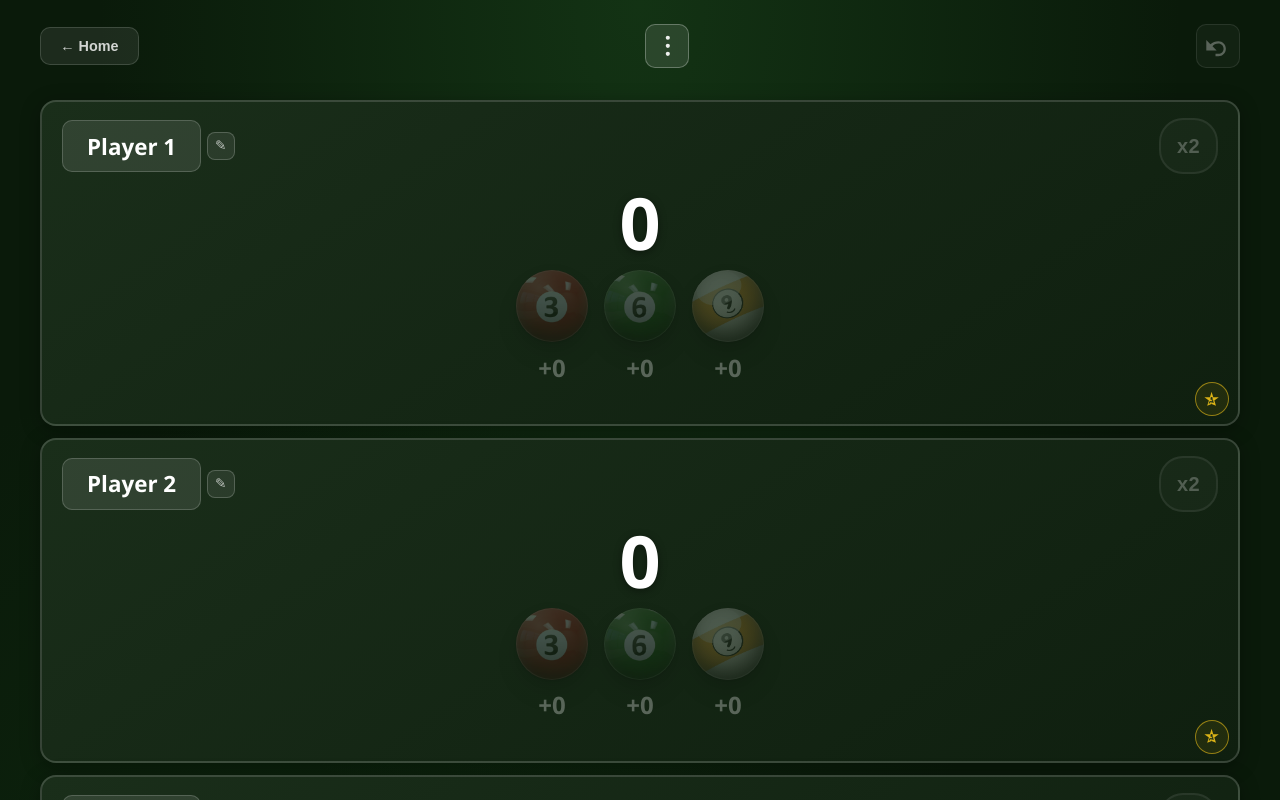
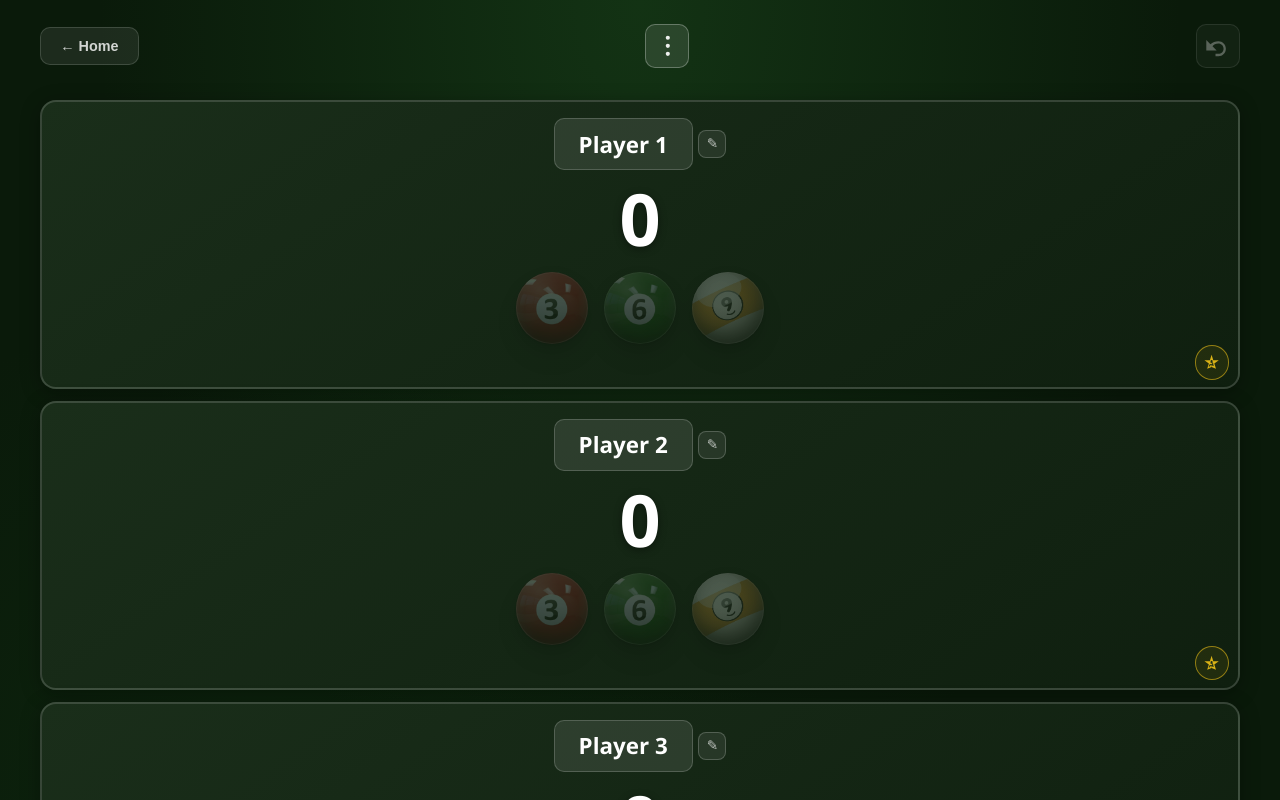
Before and after one commit to cuongtm18/e-billiard, a Nuxt app: page / in a window 1280 px wide. Both pictures are taken after a click on the button "New Game". Shown: the top 800 px of the page. Built offline with nearby package versions, Linux system fonts and the light colour scheme.

Commit message:
feat: change UI/UX x2

```diff
--- a/app/components/BilliardBall.vue
+++ b/app/components/BilliardBall.vue
@@ -2,36 +2,86 @@
 import type { BallValue } from '~/types/game'
 import { BALL_IMAGES } from '~/types/game'
 
-defineProps<{
+const props = defineProps<{
   value: BallValue
-  doubled?: boolean
   disabled?: boolean
 }>()
 
 const emit = defineEmits<{
-  click: []
+  score: [doubled: boolean]
 }>()
 
-function onClick(event: MouseEvent) {
-  event.stopPropagation()
-  emit('click')
-}
+const {
+  phase,
+  progress,
+  dragOffset,
+  onPointerDown,
+  onPointerMove,
+  onPointerUp,
+  onPointerCancel,
+} = useBallScoreGesture({
+  disabled: () => props.disabled === true,
+  onScore: doubled => emit('score', doubled),
+})
+
+const isCharging = computed(() => phase.value === 'charging' || phase.value === 'x2-ready')
+const isX2Ready = computed(() => phase.value === 'x2-ready')
+
+const frameStyle = computed(() => {
+  const transforms: string[] = []
+
+  if (dragOffset.value) {
+    transforms.push(`translateY(${dragOffset.value}px)`)
+  }
+
+  if (phase.value === 'pressing') {
+    transforms.push('scale(0.96)')
+  }
+  else if (isX2Ready.value) {
+    transforms.push('scale(1.05)')
+  }
+
+  return transforms.length > 0 ? { transform: transforms.join(' ') } : undefined
+})
 </script>
 
 <template>
   <button
     type="button"
     class="ball"
-    :class="{ 'ball--doubled': doubled, 'ball--disabled': disabled }"
+    :class="{
+      'ball--disabled': disabled,
+      'ball--pressing': phase === 'pressing',
+      'ball--charging': isCharging,
+      'ball--x2-ready': isX2Ready,
+    }"
     :aria-label="`Ball ${value}`"
+    :aria-disabled="disabled"
     :disabled="disabled"
-    @click="onClick"
+    @pointerdown="onPointerDown"
+    @pointermove="onPointerMove"
+    @pointerup="onPointerUp"
+    @pointercancel="onPointerCancel"
+    @contextmenu.prevent
   >
     <span
+      v-if="isCharging"
+      class="ball__swipe-track"
+      aria-hidden="true"
+    >
+      <span
+        class="ball__swipe-fill"
+        :style="{ height: `${Math.round(progress * 100)}%` }"
+      />
+      <span class="ball__swipe-label">×2</span>
+    </span>
+
+    <span
       class="ball-frame ball-frame--md ball-frame--interactive"
-      :class="{ 'ball-frame--doubled': doubled }"
+      :class="{ 'ball-frame--doubled': isX2Ready }"
+      :style="frameStyle"
     >
-      <span v-if="doubled" class="ball-frame__ring" aria-hidden="true" />
+      <span v-if="isX2Ready" class="ball-frame__ring" aria-hidden="true" />
       <img
         :src="BALL_IMAGES[value]"
         :alt="`Ball ${value}`"
@@ -41,19 +91,24 @@ function onClick(event: MouseEvent) {
         draggable="false"
       >
     </span>
-    <span v-if="doubled" class="ball__badge">×2</span>
+
+    <span v-if="isX2Ready" class="ball__badge">×2</span>
+    <span v-else-if="isCharging" class="ball__hint">↑</span>
   </button>
 </template>
 
 <style scoped>
 .ball {
   position: relative;
-  padding: 0;
+  padding: 0.35rem 0 0;
   border: none;
   background: transparent;
   cursor: pointer;
   flex-shrink: 0;
   border-radius: 50%;
+  touch-action: none;
+  user-select: none;
+  -webkit-user-select: none;
 }
 
 .ball--disabled {
@@ -61,14 +116,55 @@ function onClick(event: MouseEvent) {
   opacity: 0.45;
 }
 
-.ball--disabled:active {
-  transform: none;
+.ball--charging .ball-frame--interactive,
+.ball--x2-ready .ball-frame--interactive {
+  transition: transform 0.08s linear, box-shadow 0.12s ease;
+}
+
+.ball--x2-ready .ball-frame--interactive {
+  box-shadow:
+    0 0 0 2px rgba(255, 107, 53, 0.45),
+    0 8px 22px rgba(255, 107, 53, 0.35);
+}
+
+.ball__swipe-track {
+  position: absolute;
+  top: 0;
+  left: 50%;
+  transform: translateX(-50%);
+  width: 0.42rem;
+  height: 1.35rem;
+  border-radius: 999px;
+  background: rgba(255, 255, 255, 0.12);
+  overflow: hidden;
+  display: flex;
+  align-items: flex-end;
+  justify-content: center;
+  pointer-events: none;
+}
+
+.ball__swipe-fill {
+  width: 100%;
+  background: linear-gradient(180deg, #ffb347, #ff6b35);
+  border-radius: inherit;
+  transition: height 0.06s linear;
+}
+
+.ball__swipe-label {
+  position: absolute;
+  top: -0.95rem;
+  left: 50%;
+  transform: translateX(-50%);
+  font-size: 0.58rem;
+  font-weight: 800;
+  color: rgba(255, 180, 120, 0.9);
+  letter-spacing: 0.02em;
 }
 
 .ball__badge {
   position: absolute;
-  top: -4px;
-  right: -4px;
+  top: 0.15rem;
+  right: -0.2rem;
   background: #ff6b35;
   color: white;
   font-size: 0.65rem;
@@ -78,15 +174,72 @@ function onClick(event: MouseEvent) {
   line-height: 1;
   z-index: 4;
   box-shadow: 0 2px 8px rgba(0, 0, 0, 0.35);
+  animation: ball-badge-pop 0.18s ease-out;
+}
+
+.ball__hint {
+  position: absolute;
+  top: 0;
+  left: 50%;
+  transform: translateX(-50%);
+  font-size: 0.72rem;
+  font-weight: 800;
+  color: rgba(255, 255, 255, 0.55);
+  line-height: 1;
+  pointer-events: none;
+  animation: ball-hint-bounce 0.9s ease-in-out infinite;
+}
+
+@keyframes ball-badge-pop {
+  from {
+    transform: scale(0.7);
+    opacity: 0;
+  }
+
+  to {
+    transform: scale(1);
+    opacity: 1;
+  }
+}
+
+@keyframes ball-hint-bounce {
+  0%, 100% {
+    transform: translateX(-50%) translateY(0);
+    opacity: 0.55;
+  }
+
+  50% {
+    transform: translateX(-50%) translateY(-2px);
+    opacity: 0.95;
+  }
+}
+
+@media (prefers-reduced-motion: reduce) {
+  .ball__hint {
+    animation: none;
+  }
+
+  .ball__badge {
+    animation: none;
+  }
 }
 
 @media (max-width: 640px) {
+  .ball {
+    padding-top: 0.3rem;
+  }
+
   .ball__badge {
     font-size: 0.62rem;
     padding: 2px 4px;
-    top: -4px;
-    right: -4px;
+    top: 0.1rem;
+    right: -0.15rem;
     border-radius: 7px;
+  }
+
+  .ball__swipe-track {
+    width: 0.38rem;
+    height: 1.15rem;
   }
 }
 </style>
--- a/app/components/GameBoard.vue
+++ b/app/components/GameBoard.vue
@@ -7,7 +7,6 @@ const {
   blocks,
   selectedBlockIds,
   updateTitle,
-  toggleDouble,
   toggleBlockSelection,
   canScoreBalls,
   scoreBall,
@@ -73,13 +72,9 @@ async function handleShareScreenshot() {
         :block="block"
         :is-selected="selectedBlockIds.includes(block.id)"
         :can-click-balls="canScoreBalls && selectedBlockIds.includes(block.id)"
-        :can-toggle-double="canScoreBalls"
-        :selected-count="selectedBlockIds.length"
-        :show-minus-hint="canScoreBalls"
         @toggle-select="toggleBlockSelection(block.id)"
-        @score="(ball: BallValue) => scoreBall(index, ball)"
+        @score="(ball: BallValue, doubled: boolean) => scoreBall(index, ball, doubled)"
         @lag="scoreLag(index)"
-        @toggle-double="toggleDouble(block.id)"
         @update-title="(title: string) => updateTitle(block.id, title)"
       />
     </div>
--- a/app/components/ScoreBlock.vue
+++ b/app/components/ScoreBlock.vue
@@ -1,48 +1,26 @@
 <script setup lang="ts">
 import type { BallValue, PlayerBlock } from '~/types/game'
-import { BALL_POINTS } from '~/types/game'
 const props = defineProps<{
   block: PlayerBlock
   isSelected?: boolean
   canClickBalls?: boolean
-  canToggleDouble?: boolean
-  selectedCount?: number
-  showMinusHint?: boolean
   readonly?: boolean
 }>()
 
 const isReadonly = computed(() => props.readonly === true)
 const isSelected = computed(() => !isReadonly.value && (props.isSelected ?? false))
 const canClickBalls = computed(() => !isReadonly.value && (props.canClickBalls ?? false))
-const canToggleDouble = computed(() => !isReadonly.value && (props.canToggleDouble ?? false))
-const selectedCount = computed(() => props.selectedCount ?? 0)
-const showMinusHint = computed(() => !isReadonly.value && (props.showMinusHint ?? false))
 
 const emit = defineEmits<{
-  'score': [ball: BallValue]
+  'score': [ball: BallValue, doubled: boolean]
   'toggle-select': []
-  'toggle-double': []
   'lag': []
   'update-title': [title: string]
 }>()
 
-function onBallClick(ball: BallValue) {
-  if (!props.canClickBalls) return
-  emit('score', ball)
-}
-
-function onToggleDouble() {
-  if (!props.canToggleDouble) return
-  emit('toggle-double')
-}
-
-function ballPoints(ball: BallValue) {
-  const base = BALL_POINTS[ball]
-  return props.block.doublePoints ? base * 2 : base
-}
-
-function ballGain(ball: BallValue) {
-  return ballPoints(ball) * Math.max(0, props.selectedCount - 1)
+function onBallScore(ball: BallValue, doubled: boolean) {
+  if (!canClickBalls.value) return
+  emit('score', ball, doubled)
 }
 
 const balls: BallValue[] = [3, 6, 9]
@@ -119,25 +97,6 @@ function onBallsAreaClick(event: MouseEvent) {
           </button>
         </div>
       </div>
-
-      <div v-if="!isReadonly" class="score-block__header-end">
-        <button
-          type="button"
-          class="score-block__double"
-          :class="{ 'score-block__double--active': block.doublePoints }"
-          :disabled="!canToggleDouble"
-          :title="canToggleDouble
-            ? (block.doublePoints ? 'Turn off double points' : 'Turn on double points')
-            : 'Select at least 2 players first'"
-          :aria-label="canToggleDouble
-            ? (block.doublePoints ? 'Turn off double points' : 'Turn on double points')
-            : 'Select at least 2 players first'"
-          :aria-pressed="block.doublePoints"
-          @click.stop="onToggleDouble"
-        >
-          x2
-        </button>
-      </div>
     </header>
 
     <button
@@ -183,16 +142,15 @@ function onBallsAreaClick(event: MouseEvent) {
       <div v-for="ball in balls" :key="ball" class="score-block__ball-group">
         <BilliardBall
           :value="ball"
-          :doubled="block.doublePoints"
           :disabled="!canClickBalls"
-          @click="onBallClick(ball)"
+          @score="(doubled: boolean) => onBallScore(ball, doubled)"
         />
-        <span class="score-block__ball-points">
-          +{{ ballGain(ball) }}
-          <template v-if="canClickBalls && showMinusHint"> / −{{ ballPoints(ball) }}</template>
-        </span>
       </div>
     </div>
+
+    <p v-if="canClickBalls" class="score-block__gesture-hint">
+      Tap for normal · Hold & swipe up for ×2
+    </p>
   </article>
 </template>
 
@@ -284,12 +242,8 @@ function onBallsAreaClick(event: MouseEvent) {
 
 .score-block__header-start {
   flex: 1;
-  justify-content: flex-start;
-}
-
-.score-block__header-end {
-  flex-shrink: 0;
-  justify-content: flex-end;
+  justify-content: center;
+  width: 100%;
 }
 
 .score-block__title-wrap {
@@ -390,10 +344,16 @@ function onBallsAreaClick(event: MouseEvent) {
   gap: 0.35rem;
 }
 
-.score-block__ball-points {
-  font-size: 1.5rem;
-  color: rgba(255, 255, 255, 0.55);
+.score-block__gesture-hint {
+  margin: 0;
+  width: 100%;
+  text-align: center;
+  font-size: 0.72rem;
   font-weight: 600;
+  color: rgba(255, 255, 255, 0.38);
+  letter-spacing: 0.01em;
+  user-select: none;
+  pointer-events: none;
 }
 
 .score-block__lag {
@@ -435,42 +395,6 @@ function onBallsAreaClick(event: MouseEvent) {
 
 .score-block__lag-runner-head {
   fill: #1a2e1a;
-}
-
-.score-block__double {
-  flex-shrink: 0;
-  min-width: 3.5rem;
-  height: 3.5rem;
-  padding: 0 1rem;
-  background: rgba(255, 255, 255, 0.08);
-  border: 2px solid rgba(255, 255, 255, 0.22);
-  color: rgba(255, 255, 255, 0.75);
-  border-radius: 24px;
-  font-size: 1.25rem;
-  font-weight: 800;
-  line-height: 1;
-  cursor: pointer;
-  transition: background 0.15s, border-color 0.15s, color 0.15s, box-shadow 0.15s;
-  letter-spacing: 0.02em;
-}
-
-.score-block__double:hover:not(:disabled):not(.score-block__double--active) {
-  background: rgba(255, 255, 255, 0.14);
-  border-color: rgba(255, 255, 255, 0.35);
-  color: white;
-}
-
-.score-block__double:disabled {
-  opacity: 0.35;
-  cursor: not-allowed;
-}
-
-.score-block__double--active,
-.score-block__double--active:hover:not(:disabled) {
-  background: #ff6b35;
-  border-color: #ff8c5a;
-  color: white;
-  box-shadow: 0 0 10px rgba(255, 107, 53, 0.45);
 }
 
 @media (max-width: 640px) {
@@ -548,8 +472,10 @@ function onBallsAreaClick(event: MouseEvent) {
     gap: 0.15rem;
   }
 
-  .score-block__ball-points {
-    font-size: 0.8rem;
+  .score-block__gesture-hint {
+    grid-column: 1 / -1;
+    font-size: 0.62rem;
+    margin-top: -0.1rem;
   }
 
   .score-block__lag {
@@ -564,14 +490,5 @@ function onBallsAreaClick(event: MouseEvent) {
     width: 1.1rem;
     height: 1.1rem;
   }
-
-  .score-block__double {
-    min-width: 3.25rem;
-    height: 3.25rem;
-    padding: 0 0.85rem;
-    font-size: 1.15rem;
-    border-radius: 20px;
-    border-width: 2px;
-  }
 }
 </style>
--- /dev/null
+++ b/app/composables/useBallScoreGesture.ts
@@ -0,0 +1,142 @@
+export type BallGesturePhase = 'idle' | 'pressing' | 'charging' | 'x2-ready'
+
+const TAP_MAX_MS = 220
+const TAP_MAX_MOVE = 12
+const SWIPE_UP_THRESHOLD = 38
+const CHARGE_DELAY_MS = 140
+
+export function useBallScoreGesture(options: {
+  disabled: MaybeRefOrGetter<boolean>
+  onScore: (doubled: boolean) => void
+}) {
+  const phase = ref<BallGesturePhase>('idle')
+  const progress = ref(0)
+  const dragOffset = ref(0)
+
+  let startX = 0
+  let startY = 0
+  let startTime = 0
+  let pointerId: number | null = null
+  let chargeTimer: ReturnType<typeof setTimeout> | null = null
+  let scored = false
+
+  function clearChargeTimer() {
+    if (!chargeTimer) return
+    clearTimeout(chargeTimer)
+    chargeTimer = null
+  }
+
+  function reset() {
+    phase.value = 'idle'
+    progress.value = 0
+    dragOffset.value = 0
+    pointerId = null
+    scored = false
+    clearChargeTimer()
+  }
+
+  function onPointerDown(event: PointerEvent) {
+    if (toValue(options.disabled) || event.button !== 0) return
+
+    event.preventDefault()
+    event.stopPropagation()
+    ;(event.currentTarget as HTMLElement).setPointerCapture(event.pointerId)
+
+    pointerId = event.pointerId
+    startX = event.clientX
+    startY = event.clientY
+    startTime = performance.now()
+    phase.value = 'pressing'
+
+    clearChargeTimer()
+    chargeTimer = setTimeout(() => {
+      if (phase.value === 'pressing') {
+        phase.value = 'charging'
+      }
+    }, CHARGE_DELAY_MS)
+  }
+
+  function onPointerMove(event: PointerEvent) {
+    if (pointerId !== event.pointerId) return
+
+    const dy = startY - event.clientY
+    const dx = event.clientX - startX
+    const distance = Math.hypot(dx, dy)
+
+    if (distance > 4 && phase.value === 'pressing') {
+      clearChargeTimer()
+      phase.value = 'charging'
+    }
+
+    if (phase.value !== 'charging' && phase.value !== 'x2-ready') return
+
+    dragOffset.value = Math.max(-52, Math.min(6, -dy * 0.5))
+    progress.value = Math.min(1, Math.max(0, dy / SWIPE_UP_THRESHOLD))
+
+    if (dy >= SWIPE_UP_THRESHOLD) {
+      if (phase.value !== 'x2-ready') {
+        phase.value = 'x2-ready'
+        if (navigator.vibrate) navigator.vibrate(12)
+      }
+    }
+    else {
+      phase.value = 'charging'
+    }
+  }
+
+  function finalizeScore(event: PointerEvent) {
+    if (toValue(options.disabled) || scored) {
+      reset()
+      return
+    }
+
+    const duration = performance.now() - startTime
+    const dy = startY - event.clientY
+    const dx = event.clientX - startX
+    const distance = Math.hypot(dx, dy)
+
+    let doubled = false
+    if (duration <= TAP_MAX_MS && distance <= TAP_MAX_MOVE) {
+      doubled = false
+    }
+    else {
+      doubled = dy >= SWIPE_UP_THRESHOLD || phase.value === 'x2-ready'
+    }
+
+    options.onScore(doubled)
+    scored = true
+
+    try {
+      ;(event.currentTarget as HTMLElement).releasePointerCapture(event.pointerId)
+    }
+    catch {
+      // Ignore release errors.
+    }
+
+    reset()
+  }
+
+  function onPointerUp(event: PointerEvent) {
+    if (pointerId !== event.pointerId) return
+    finalizeScore(event)
+  }
+
+  function onPointerCancel(event: PointerEvent) {
+    if (pointerId !== event.pointerId) return
+    reset()
+  }
+
+  onUnmounted(() => {
+    reset()
+  })
+
+  return {
+    phase,
+    progress,
+    dragOffset,
+    onPointerDown,
+    onPointerMove,
+    onPointerUp,
+    onPointerCancel,
+  }
+}
--- a/app/composables/useGame.ts
+++ b/app/composables/useGame.ts
@@ -101,13 +101,6 @@ export function useGame() {
     }
   }
 
-  function toggleDouble(id: string) {
-    if (selectedBlockIds.value.length < MIN_SELECTED_BLOCKS) return
-
-    const block = blocks.value.find(b => b.id === id)
-    if (block) block.doublePoints = !block.doublePoints
-  }
-
   function toggleBlockSelection(id: string) {
     if (!blocks.value.some(b => b.id === id)) return
 
@@ -124,7 +117,7 @@ export function useGame() {
     selectedBlockIds.value = []
   }
 
-  function scoreBall(blockIndex: number, ball: BallValue) {
+  function scoreBall(blockIndex: number, ball: BallValue, doubled = false) {
     if (selectedBlockIds.value.length < MIN_SELECTED_BLOCKS) return
 
     const current = blocks.value[blockIndex]
@@ -135,9 +128,8 @@ export function useGame() {
       ? history.slice(-MAX_SCORE_HISTORY)
       : history
 
-    const wasDoubled = current.doublePoints
     let points = BALL_POINTS[ball]
-    if (wasDoubled) points *= 2
+    if (doubled) points *= 2
 
     const selectedIds = new Set(selectedBlockIds.value)
     const otherSelectedCount = selectedBlockIds.value.length - 1
@@ -148,10 +140,6 @@ export function useGame() {
       if (block.id !== current.id && selectedIds.has(block.id)) {
         block.score -= points
       }
-    }
-
-    for (const block of blocks.value) {
-      block.doublePoints = false
     }
 
     clearBlockSelection()
@@ -245,7 +233,6 @@ export function useGame() {
     resumeGame,
     removeBlock,
     updateTitle,
-    toggleDouble,
     toggleBlockSelection,
     clearBlockSelection,
     scoreBall,
```
Also changed, not shown: app/assets/css/ball.css (+2 -7 lines).
